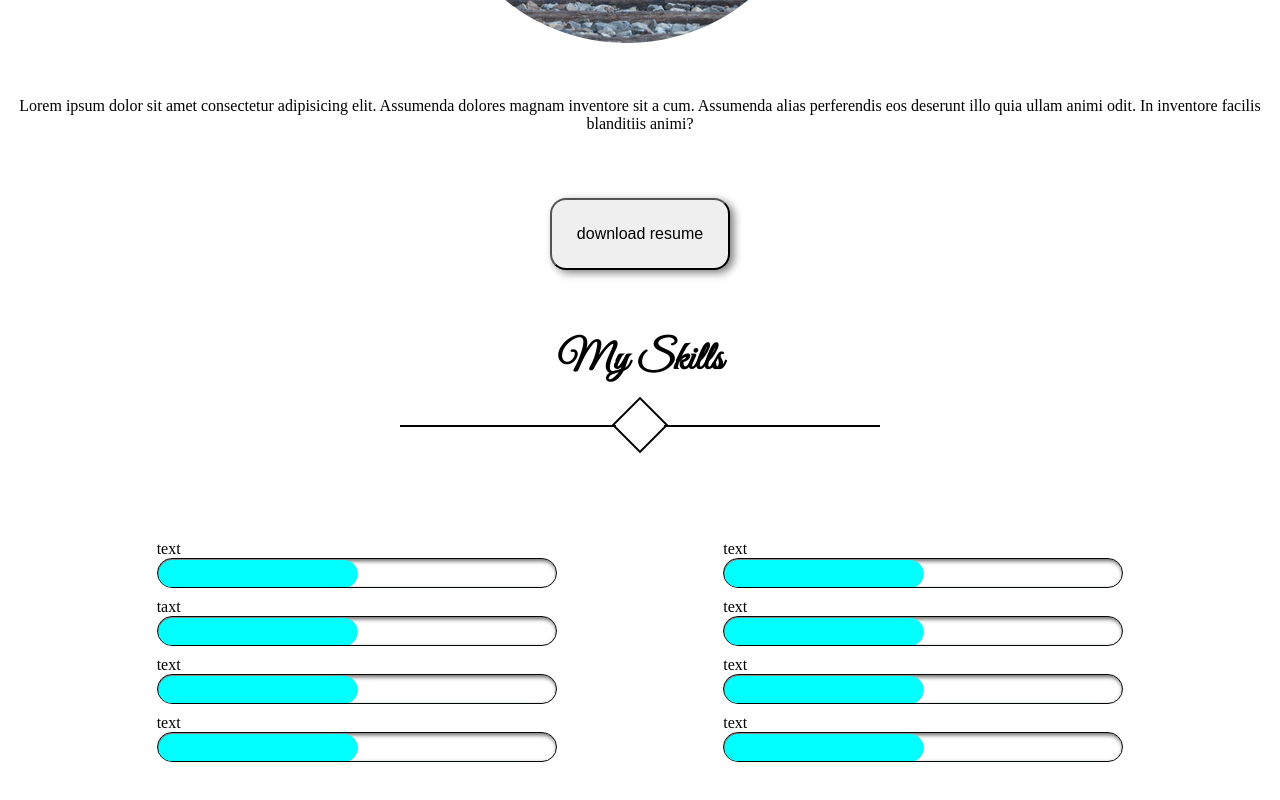
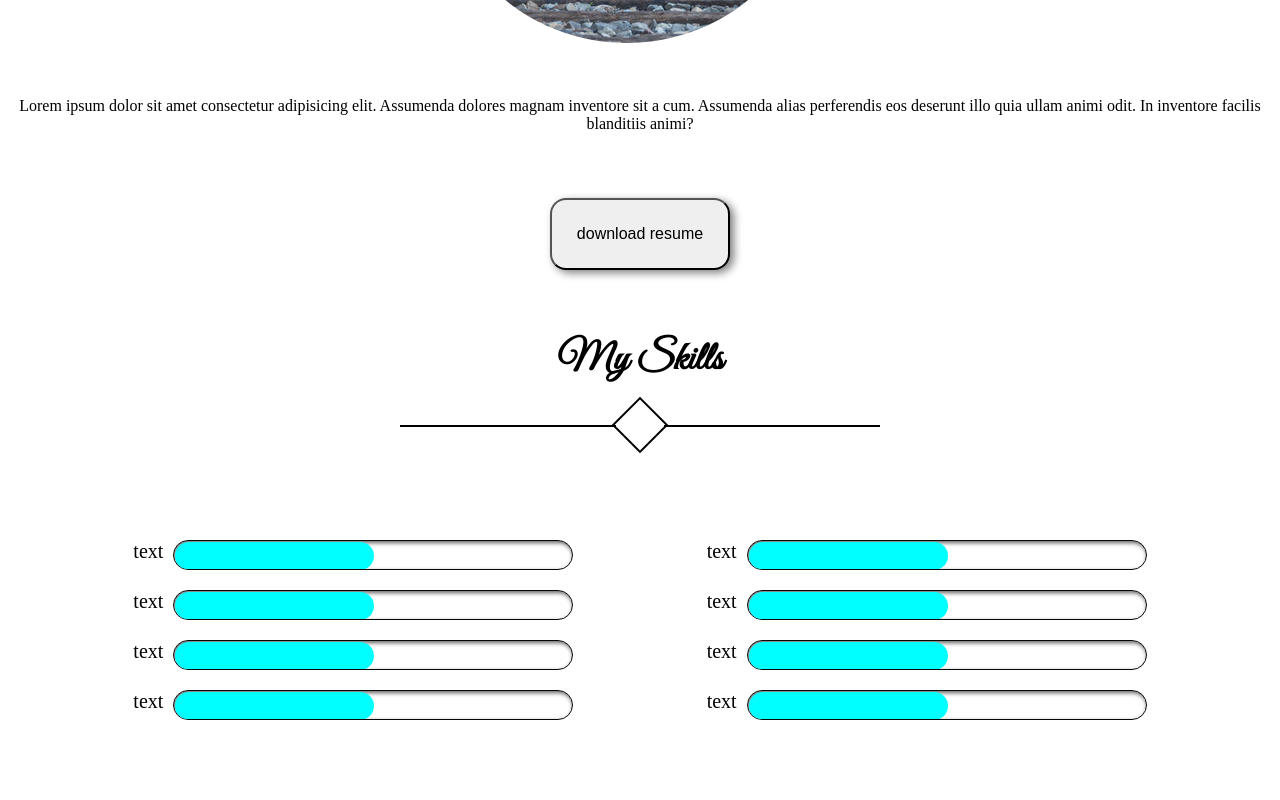
Before and after one commit to mehrnaz-ghaffar/portfolio, a Vue app: page / in a window 1280 px wide. Shown: the part 1389-2189 px from the top of the page. Built offline with nearby package versions, Linux system fonts and the light colour scheme; a web font is replaced by a local one.

Commit message:
fixed progress texts

```diff
--- a/src/App.vue
+++ b/src/App.vue
@@ -105,24 +105,40 @@
         <divider></divider>
         <div class="skillsContainer">
           <div class="column">
+            <div class="progressBar">
               <span>text</span>
-            <progressBar class="progressBar"></progressBar>
-            <span>taxt</span>
-            <progressBar class="progressBar"></progressBar>
+              <progressBar></progressBar>
+            </div>
+            <div class="progressBar">
               <span>text</span>
-            <progressBar class="progressBar"></progressBar>
+              <progressBar></progressBar>
+            </div>
+           <div class="progressBar">
               <span>text</span>
-            <progressBar class="progressBar"></progressBar>
+              <progressBar></progressBar>
+            </div>
+            <div class="progressBar">
+              <span>text</span>
+              <progressBar></progressBar>
+            </div>
           </div>
           <div class="column">
+            <div class="progressBar">
               <span>text</span>
-            <progressBar class="progressBar"></progressBar>
+              <progressBar></progressBar>
+            </div>
+            <div class="progressBar">
               <span>text</span>
-            <progressBar class="progressBar"></progressBar>
+              <progressBar></progressBar>
+            </div>
+            <div class="progressBar">
               <span>text</span>
-            <progressBar class="progressBar"></progressBar>
+              <progressBar></progressBar>
+            </div>
+            <div class="progressBar">
               <span>text</span>
-            <progressBar class="progressBar"></progressBar>
+              <progressBar></progressBar>
+            </div>
           </div>
 
 
@@ -421,17 +437,24 @@ main::after{
   margin-top: 70px;
   display: flex;
   justify-content: space-evenly;
-  column-gap: 10px;
 
 }
 
-.progressBar{
-  margin-bottom: 10px;
-}
+
 
 /* .column{
   flex: 50%;
 } */
+
+.progressBar{
+  display: flex;
+  margin-bottom: 20px;
+}
+
+.progressBar span {
+  margin-right: 10px;
+  font-size: 20px;
+}
 
 @media screen and (max-width: 1028px) {
   .skillsContainer{
```
Lines whose indentation alone changed are shown as unchanged.
